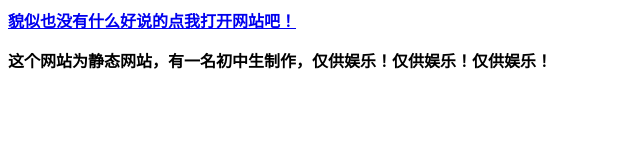
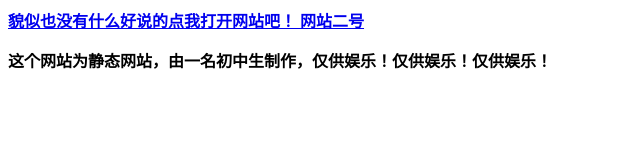
Before and after one commit to QWQAWATOT/-, a plain HTML site: page index.html in a window 1280 px wide. Shown: the whole page, without its empty margins (0-640 px from the left). Drawn offline with Linux system fonts and the light colour scheme.

Commit message:
Update index.html

```diff
--- a/index.html
+++ b/index.html
@@ -11,7 +11,9 @@
 
 <a target="_blank" href="http://112.126.82.98"><strong>貌似也没有什么好说的点我打开网站吧！
   </strong></a><strong>
-<p> 这个网站为静态网站，有一名初中生制作，仅供娱乐！仅供娱乐！仅供娱乐！</p>
+<a target="_blank" href="https://www.ynart.website"><strong>网站二号
+  </strong></a><strong>
+<p> 这个网站为静态网站，由一名初中生制作，仅供娱乐！仅供娱乐！仅供娱乐！</p>
 
 
 
```
